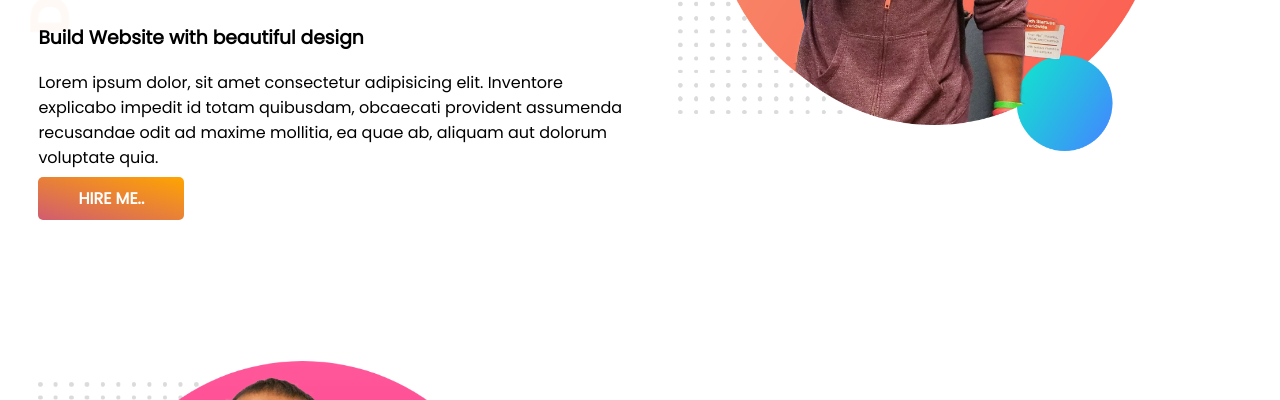
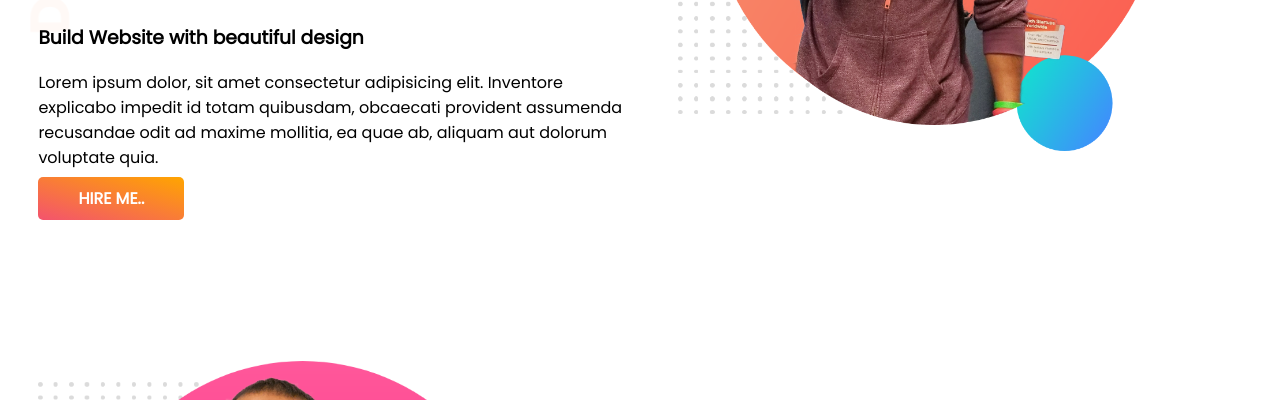
Before and after one commit to 9Jannat8/Module-4-Portfolio, a plain HTML site: page index.html in a window 1280 px wide. Shown: the part 327-727 px from the top of the page. Drawn offline with Linux system fonts and the light colour scheme.

Commit message:
button color changed

```diff
--- a/style.css
+++ b/style.css
@@ -31,7 +31,7 @@ h2{
 }
 .link-button{
     text-decoration: none;
-    background-image: linear-gradient(to top right, rgb(209, 92, 112), orange);
+    background-image: linear-gradient(to top right, rgb(243, 83, 110), orange);
     padding: 10px 40px;
     color: white;
     font-weight: 700;
```
